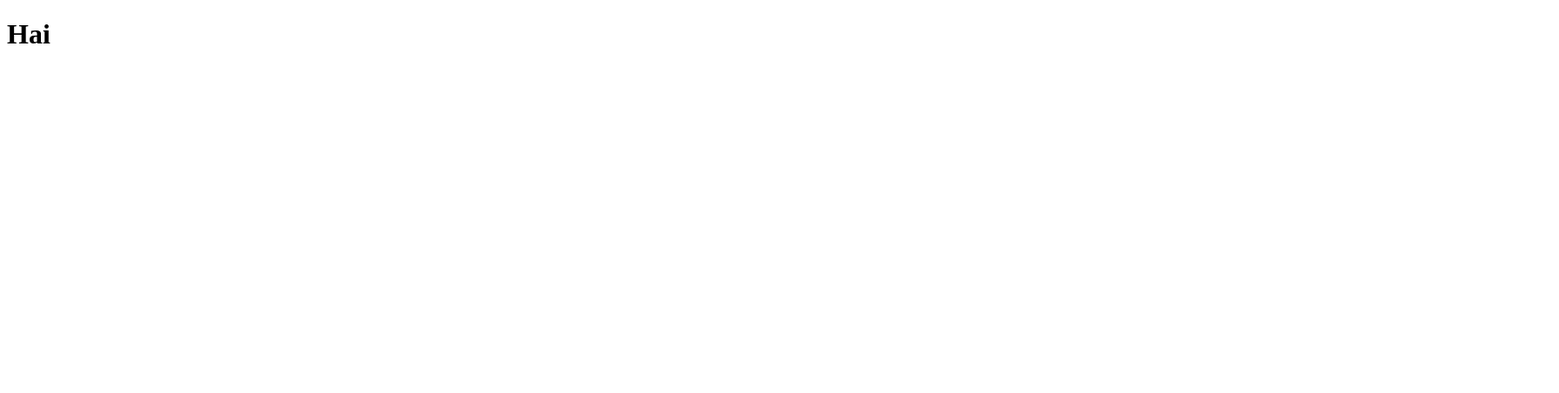
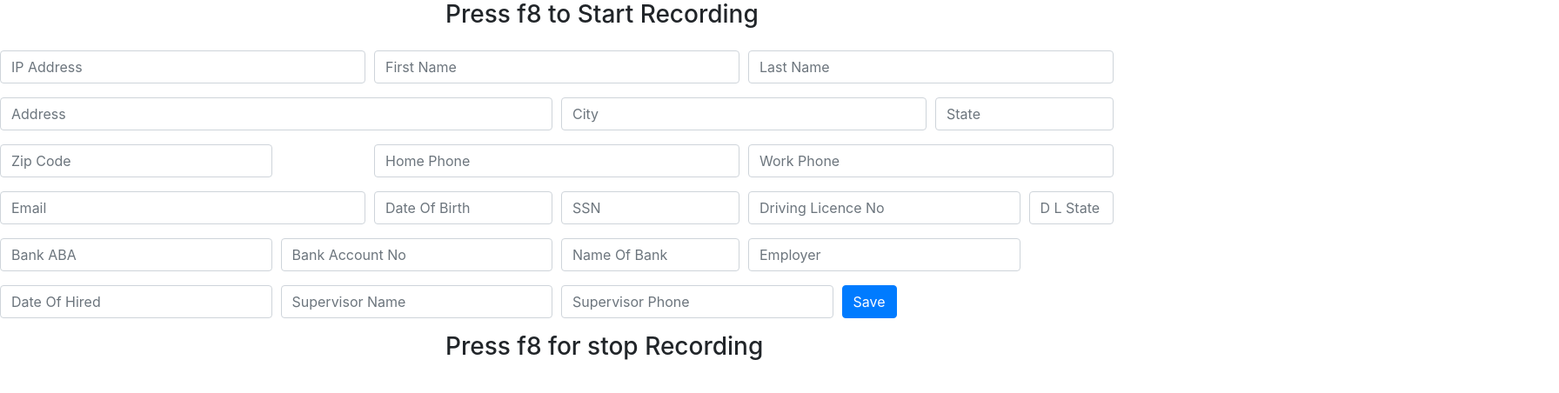
Before and after one commit to coresoft021/data.entry, a website: page dist/public/index.html in a window 1280 px wide. Shown: the whole page at 87% size, 1792 px wide, since content can reach past the window. Drawn offline with nearby package versions, Linux system fonts and the light colour scheme.

Commit message:
Update index.html

```diff
--- a/dist/public/index.html
+++ b/dist/public/index.html
@@ -1,12 +1,171 @@
 <!doctype html>
 <html lang="en">
-<head>
-  <meta charset="utf-8">
-  <title>Core Soft Technology</title>
+  <head>
+    <!-- Required meta tags -->
+    <meta charset="utf-8">
+    <meta name="viewport" content="width=device-width, initial-scale=1, shrink-to-fit=no">
+
+    <!-- Bootstrap CSS -->
+    <link rel="stylesheet" href="https://maxcdn.bootstrapcdn.com/bootstrap/4.0.0/css/bootstrap.min.css" integrity="sha384-Gn5384xqQ1aoWXA+058RXPxPg6fy4IWvTNh0E263XmFcJlSAwiGgFAW/dAiS6JXm" crossorigin="anonymous">
+
+    <title>Hello, world!</title>
+  </head>
+  <body>
+    <div style="margin-left:40%;display:inline-block;width:100%;height:20px;">
+    <h3>Press f8 to Start Recording</h3>
+    </div>
+
+     <div style="margin-left:40%;display:inline-block;width:100%;height:20px;">
+
+    </div>
+      <form>
+  <div class="form-row">
+    <div class="form-group col-md-4">
+
+      <input type="email" class="form-control"  placeholder="IP Address">
+    </div>
+    <div class="form-group col-md-4">
+
+      <input type="text" class="form-control"  placeholder="First Name">
+    </div>
+        <div class="form-group col-md-4">
+
+      <input type="text" class="form-control"  placeholder="Last Name">
+    </div>
+  </div>
+  <div class="form-row">
+  <div class="form-group col-md-6">
+
+    <input type="text" class="form-control"  placeholder="Address">
+  </div>
+   <div class="form-group col-md-4">
+
+    <input type="text" class="form-control"  placeholder="City">
+  </div>
+     <div class="form-group col-md-2">
+
+    <input type="text" class="form-control"  placeholder="State">
+  </div>
+
+  </div>
+
+    <div class="form-row">
+  <div class="form-group col-md-3">
+
+    <input type="text" class="form-control"  placeholder="Zip Code">
+  </div>
+
+    <div class="form-group col-md-1">
 
 
-</head>
-<body>
-  <h1>Hai</h1>
-</body>
+    </div>
+
+   <div class="form-group col-md-4">
+
+    <input type="number" class="form-control"  placeholder="Home Phone">
+  </div>
+     <div class="form-group col-md-4">
+
+    <input type="number" class="form-control"  placeholder="Work Phone">
+  </div>
+
+  </div>
+
+     <div class="form-row">
+  <div class="form-group col-md-4">
+
+    <input type="email" class="form-control"  placeholder="Email">
+  </div>
+
+
+
+   <div class="form-group col-md-2">
+
+    <input type="text" class="form-control"  placeholder="Date Of Birth">
+  </div>
+     <div class="form-group col-md-2">
+
+    <input type="number" class="form-control"  placeholder="SSN">
+  </div>
+     <div class="form-group col-md-3">
+        <input type="text" class="form-control"  placeholder="Driving Licence No">
+  </div>
+    <div class="form-group col-md-1">
+        <input type="text" class="form-control"  placeholder="D L State">
+  </div>
+
+  </div>
+
+
+      <div class="form-row">
+  <div class="form-group col-md-3">
+
+    <input type="number" class="form-control"  placeholder="Bank ABA">
+  </div>
+
+
+
+   <div class="form-group col-md-3">
+
+    <input type="number" class="form-control"  placeholder="Bank Account No">
+  </div>
+     <div class="form-group col-md-2">
+
+    <input type="text" class="form-control"  placeholder="Name Of Bank">
+  </div>
+     <div class="form-group col-md-3">
+        <input type="text" class="form-control"  placeholder="Employer">
+  </div>
+    <div class="form-group col-md-1">
+
+  </div>
+
+  </div>
+
+     <div class="form-row">
+  <div class="form-group col-md-3">
+
+    <input type="text" class="form-control"  placeholder="Date Of Hired">
+  </div>
+
+
+
+   <div class="form-group col-md-3">
+
+    <input type="text" class="form-control"  placeholder="Supervisor Name">
+  </div>
+     <div class="form-group col-md-3">
+
+    <input type="number" class="form-control"  placeholder="Supervisor Phone">
+  </div>
+
+    <div class="form-group col-md-1">
+
+  <button type="submit" class="btn btn-primary">Save</button>
+  </div>
+
+  </div>
+
+
+
+
+
+
+</form>
+
+
+
+  <div style="margin-left:40%;display:inline-block;width:100%;height:20px;">
+    <h3>Press f8 for stop Recording</h3>
+    </div>
+
+
+
+
+    <!-- Optional JavaScript -->
+    <!-- jQuery first, then Popper.js, then Bootstrap JS -->
+    <script src="https://code.jquery.com/jquery-3.2.1.slim.min.js" integrity="sha384-KJ3o2DKtIkvYIK3UENzmM7KCkRr/rE9/Qpg6aAZGJwFDMVNA/GpGFF93hXpG5KkN" crossorigin="anonymous"></script>
+    <script src="https://cdnjs.cloudflare.com/ajax/libs/popper.js/1.12.9/umd/popper.min.js" integrity="sha384-ApNbgh9B+Y1QKtv3Rn7W3mgPxhU9K/ScQsAP7hUibX39j7fakFPskvXusvfa0b4Q" crossorigin="anonymous"></script>
+    <script src="https://maxcdn.bootstrapcdn.com/bootstrap/4.0.0/js/bootstrap.min.js" integrity="sha384-JZR6Spejh4U02d8jOt6vLEHfe/JQGiRRSQQxSfFWpi1MquVdAyjUar5+76PVCmYl" crossorigin="anonymous"></script>
+  </body>
 </html>
```
